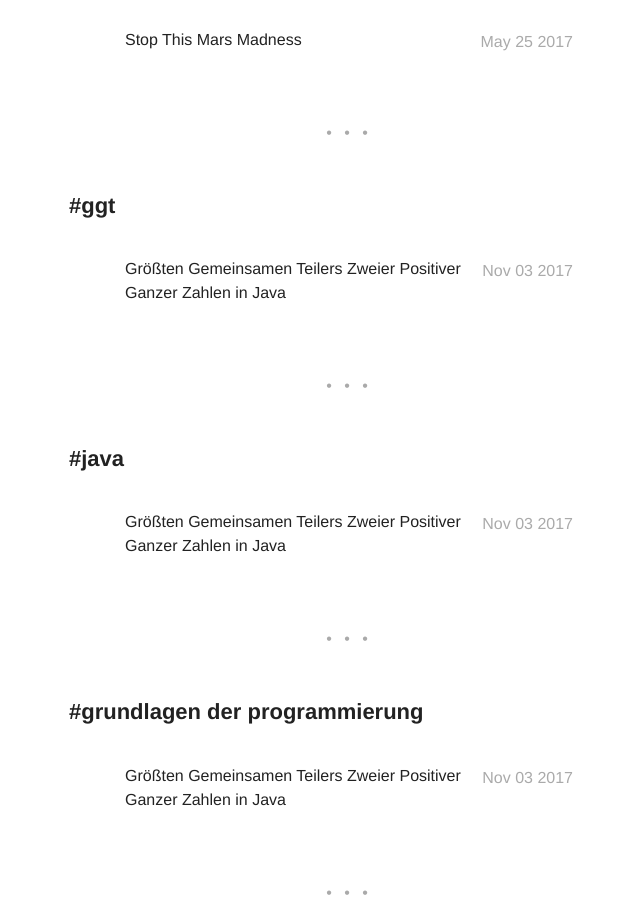
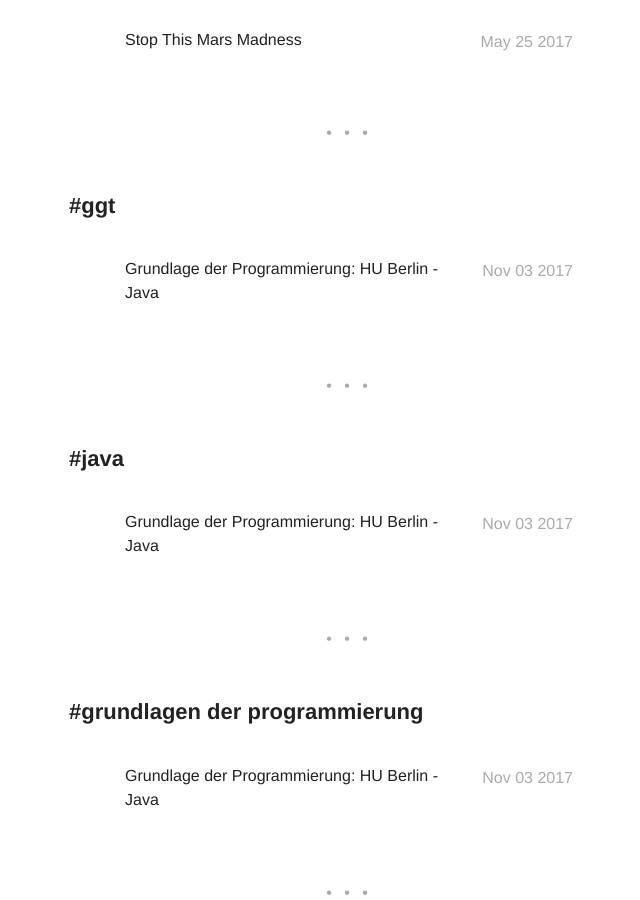
Before and after one commit to BruhKofi/bruhkofi.github.io, a Jekyll site: the page built from tags.html, in a window 1280 px wide and 900 px high, scrolled down 6735 px. Shown: the whole window, without its empty margins (291-931 px from the left). Built offline with Jekyll 4.4.1, drawn with Linux system fonts in a browser that asks for light colours; a script that is not in the unit is left out; comment, search, counter and statistics services are not loaded; some of the changed text lies outside the part shown.

Commit message:
make gdp as one post

```diff
--- a/_posts/2017-11-03-groessten-gemeinsamen-teiler-java.markdown
+++ b/_posts/2017-11-03-grundlage- der-programmierung-java-hu-berlin.markdown
@@ -1,8 +1,6 @@
 ---
 layout: post
-title: "Größten
-Gemeinsamen Teilers Zweier Positiver Ganzer Zahlen in Java"
-date: "2017-11-03 03:00:10 +0100"
+title: "Grundlage der Programmierung: HU Berlin - Java"
 blog: true
 author: kofi
 image: /assets/images/Blog/java-logo.png
@@ -13,13 +11,16 @@
   - grundlagen der programmierung
   - code
 comments: true
-description: Experimentierung mit eclipse und dem Java-Compiler/-Interpreter und implementierung dabei den Eukidischen Algorithmus zur Bestimmung des groeßten gemeinsamen Teilers zweier positiver ganzer Zahlen in Java.
+description:  Einführung in der Grundlage der Programmierung - HU Berlin am Beispiel von Java Übungen.
 permalink: /blog/:categories/groessten-gemeinsamen-teiler-java/
 categories: Tech
 ---
 
 
 ![Java Logo](/assets/images/Blog/java-logo.png)
+
+
+## Größten Gemeinsamen Teilers Zweier Positiver Ganzer Zahlen in Java
 
 
 Experimentieren Sie mit eclipse und dem Java-Compiler/-Interpreter (wie unten erläutert) und implementieren Sie dabei den Eukidischen Algorithmus <http://de.wikipedia.org/wiki/Euklidischer_Algorithmus> <euklid> zur Bestimmung des größten gemeinsamen Teilers zweier positiver ganzer Zahlen in Java.
```
